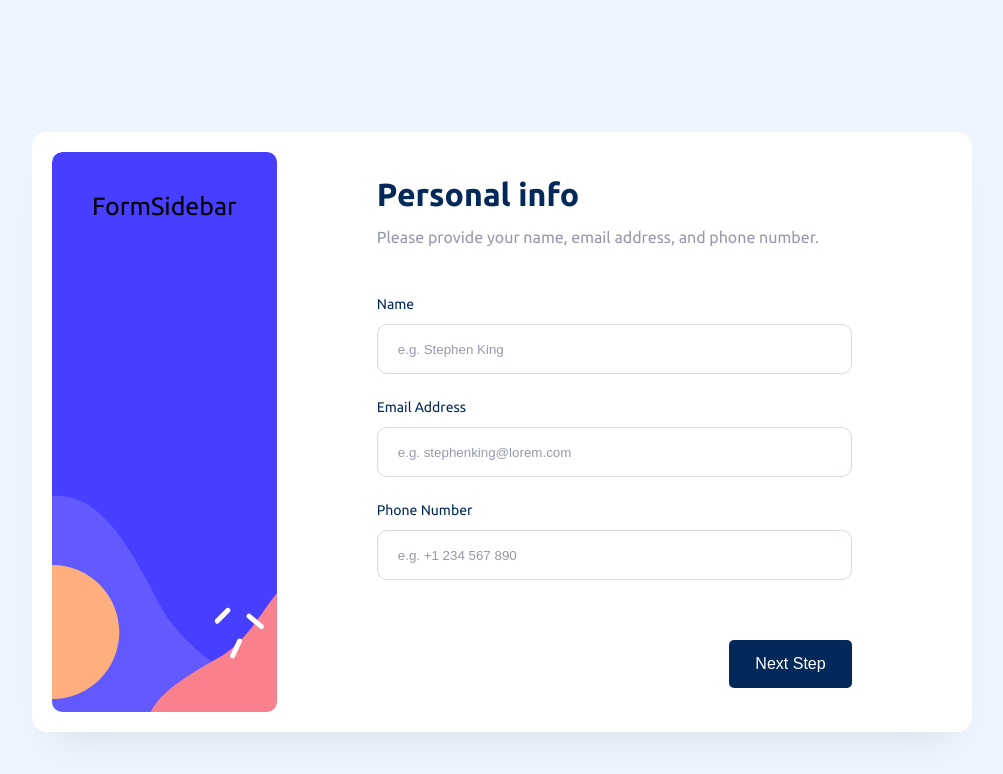
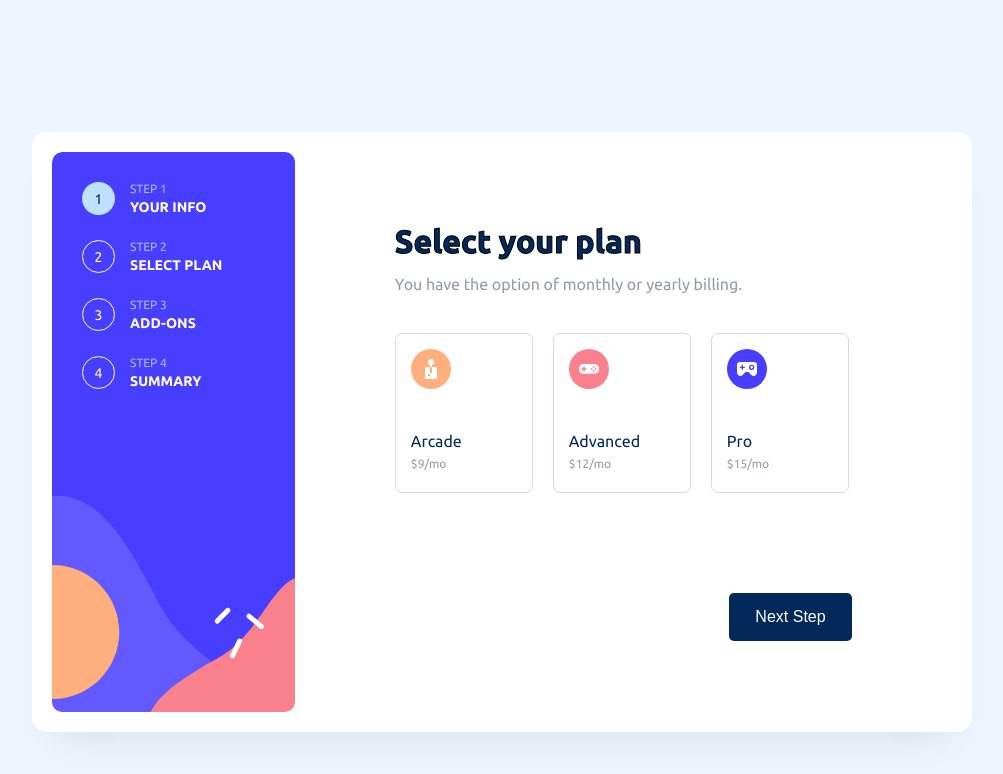
Before and after one commit to danielcalvolopez/multi-step-form, a React (Vite) app: page / in a window 1280 px wide. Shown: the top 774 px of the page, without its empty margins (138-1141 px from the left). Built offline with nearby package versions, Linux system fonts and the light colour scheme.

Commit message:
styling plan cards

```diff
--- a/package.json
+++ b/package.json
@@ -17,6 +17,7 @@
     "@types/react": "^18.0.26",
     "@types/react-dom": "^18.0.9",
     "@vitejs/plugin-react": "^3.0.0",
+    "file-loader": "^6.2.0",
     "vite": "^4.0.0"
   }
 }
--- a/src/components/form/FormBody.jsx
+++ b/src/components/form/FormBody.jsx
@@ -1,7 +1,8 @@
 import PersonalInfo from "./formPages/PersonalInfo";
+import SelectYourPlan from "./formPages/SelectYourPlan";
 
 const FormBody = () => {
-  return <PersonalInfo />;
+  return <SelectYourPlan />;
 };
 
 export default FormBody;
--- a/src/components/form/FormSidebar.jsx
+++ b/src/components/form/FormSidebar.jsx
@@ -1,7 +1,38 @@
 import "./FormSidebar.scss";
 
 const FormSidebar = () => {
-  return <div className="sidebar-container">FormSidebar</div>;
+  return (
+    <div className="sidebar-container">
+      <div className="sidebar-step-container">
+        <div className="step-number step-number-current">1</div>
+        <div className="step-info">
+          <p>Step 1</p>
+          <h3>Your Info</h3>
+        </div>
+      </div>
+      <div className="sidebar-step-container">
+        <div className="step-number">2</div>
+        <div className="step-info">
+          <p>Step 2</p>
+          <h3>Select Plan</h3>
+        </div>
+      </div>
+      <div className="sidebar-step-container">
+        <div className="step-number">3</div>
+        <div className="step-info">
+          <p>Step 3</p>
+          <h3>Add-ons</h3>
+        </div>
+      </div>
+      <div className="sidebar-step-container">
+        <div className="step-number">4</div>
+        <div className="step-info">
+          <p>Step 4</p>
+          <h3>Summary</h3>
+        </div>
+      </div>
+    </div>
+  );
 };
 
 export default FormSidebar;
--- a/src/components/form/FormSidebar.scss
+++ b/src/components/form/FormSidebar.scss
@@ -1,8 +1,53 @@
 .sidebar-container {
-  padding: 40px;
+  display: flex;
+  flex-direction: column;
+  justify-content: left;
+  gap: 25px;
+  padding: 30px;
   height: 100%;
-  width: 274px;
+  width: 340px;
   border-radius: 10px;
   background-image: url(/src/assets/images/bg-sidebar-desktop.svg);
   background-repeat: no-repeat;
+  .sidebar-step-container {
+    display: flex;
+    align-items: center;
+    gap: 15px;
+    .step-number {
+      display: flex;
+      justify-content: center;
+      align-items: center;
+      color: white;
+      font-size: 14px;
+      border: solid 1px white;
+      padding: 10px;
+      height: 33px;
+      width: 33px;
+      border-radius: 50%;
+    }
+
+    .step-number-current {
+      background-color: var(--SkyBlue);
+      color: var(--Denim);
+      border: none;
+    }
+
+    .step-info {
+      display: flex;
+      flex-direction: column;
+      gap: 4px;
+      p {
+        color: var(--LightBlue);
+        font-size: 12px;
+        text-transform: uppercase;
+      }
+
+      h3 {
+        color: white;
+        font-size: 14px;
+        text-transform: uppercase;
+        font-weight: bold;
+      }
+    }
+  }
 }
--- a/src/components/form/formPages/PersonalInfo.scss
+++ b/src/components/form/formPages/PersonalInfo.scss
@@ -14,6 +14,7 @@
     gap: 15px;
     h1 {
       color: var(--Denim);
+      -webkit-text-stroke: 1px black;
     }
     h3 {
       color: var(--Grey);
@@ -32,7 +33,7 @@
       .input {
         height: 50px;
         border-radius: 10px;
-        padding: 0 20px;
+        padding: 0 17px;
         border: 1px solid var(--BorderColor);
         outline: none;
         &::placeholder {
--- a/src/components/form/formPages/SelectYourPlan.jsx
+++ b/src/components/form/formPages/SelectYourPlan.jsx
@@ -0,0 +1,49 @@
+import FormFooter from "../FormFooter";
+import ArcadeLogo from "/Users/daniel/Desktop/CODE/multi-step-form/src/assets/images/icon-arcade.svg";
+import AdvancedLogo from "/Users/daniel/Desktop/CODE/multi-step-form/src/assets/images/icon-advanced.svg";
+import ProLogo from "/Users/daniel/Desktop/CODE/multi-step-form/src/assets/images/icon-pro.svg";
+import "./SelectYourPlan.scss";
+
+const SelectYourPlan = () => {
+  return (
+    <div className="select-plan-container">
+      <div className="select-plan-header">
+        <h1>Select your plan</h1>
+        <h3>You have the option of monthly or yearly billing.</h3>
+      </div>
+
+      <div className="select-plan-body">
+        <div className="select-plan-options">
+          <div className="select-plan-card" onClick={() => {}}>
+            <img src={ArcadeLogo} />
+            <div className="plan-info">
+              <h3>Arcade</h3>
+              <p>$9/mo</p>
+              <p></p>
+            </div>
+          </div>
+          <div className="select-plan-card">
+            <img src={AdvancedLogo} />
+            <div className="plan-info">
+              <h3>Advanced</h3>
+              <p>$12/mo</p>
+              <p></p>
+            </div>
+          </div>
+          <div className="select-plan-card">
+            <img src={ProLogo} />
+            <div className="plan-info">
+              <h3>Pro</h3>
+              <p>$15/mo</p>
+              <p></p>
+            </div>
+          </div>
+        </div>
+        <div className="select-plan-toggle"></div>
+      </div>
+      <FormFooter />
+    </div>
+  );
+};
+
+export default SelectYourPlan;
--- /dev/null
+++ b/src/components/form/formPages/SelectYourPlan.scss
@@ -0,0 +1,63 @@
+.select-plan-container {
+  display: flex;
+  align-items: start;
+  justify-content: center;
+  flex-direction: column;
+  padding: 80px 100px;
+  width: 100%;
+  height: 100%;
+  gap: 40px;
+  .select-plan-header {
+    display: flex;
+    flex-direction: column;
+    align-items: start;
+    justify-content: center;
+    gap: 15px;
+    h1 {
+      color: var(--Denim);
+      -webkit-text-stroke: 1px black;
+    }
+    h3 {
+      color: var(--Grey);
+    }
+  }
+
+  .select-plan-body {
+    .select-plan-options {
+      display: flex;
+      align-items: center;
+      gap: 20px;
+      cursor: pointer;
+
+      .select-plan-card {
+        display: flex;
+        flex-direction: column;
+        justify-content: space-between;
+        align-items: start;
+        width: 138px;
+        height: 160px;
+        border: 1px solid var(--BorderColor);
+        border-radius: 7px;
+        padding: 15px;
+
+        .plan-info {
+          display: flex;
+          flex-direction: column;
+          gap: 7px;
+          h3 {
+            color: var(--Denim);
+          }
+
+          p {
+            color: var(--Grey);
+          }
+        }
+      }
+
+      .select-plan-card-selected {
+        background-color: var(--VeryLightGrey);
+        border: 1px solid var(--Purple);
+      }
+    }
+  }
+}
--- /dev/null
+++ b/webpack.config.js
@@ -0,0 +1,14 @@
+module.exports = {
+  module: {
+    rules: [
+      {
+        test: /\.(png|jpe?g|gif)$/i,
+        use: [
+          {
+            loader: "file-loader",
+          },
+        ],
+      },
+    ],
+  },
+};
```
Also changed, not shown: 1 other file (tests, documents, lock files or other folders).
